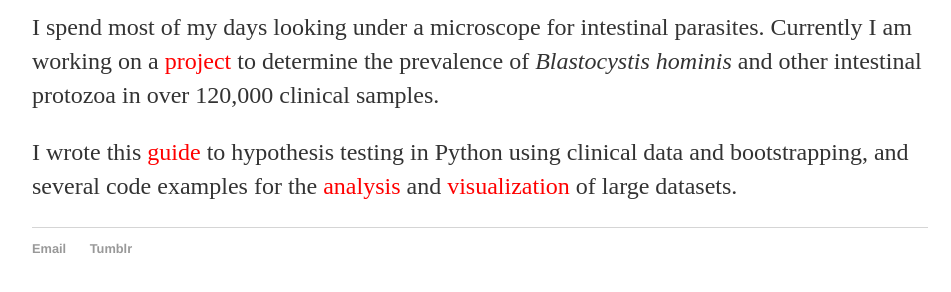
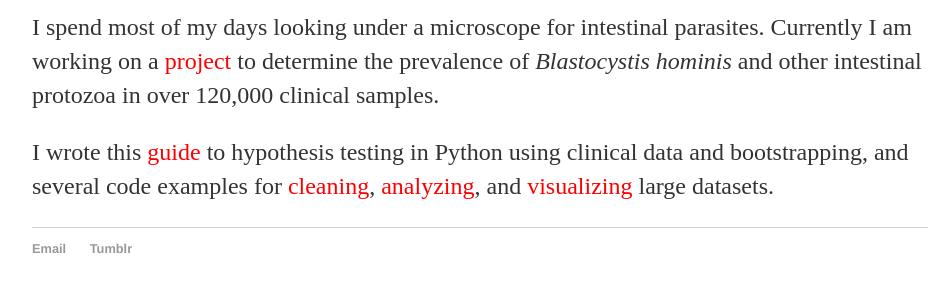
Before and after one commit to keenangraham/keenangraham.github.io, a plain HTML site: page index.html in a window 1280 px wide. Shown: the part 186-478 px from the top of the page, without its empty margins (160-1111 px from the left). Drawn offline with Linux system fonts and the light colour scheme.

Commit message:
Update index.html

```diff
--- a/index.html
+++ b/index.html
@@ -20,7 +20,7 @@
 				 I am working on a <a href="/project/project.html" style="color:red">project</a> to determine the prevalence of <em>Blastocystis hominis</em> and other
 				  intestinal protozoa in over 120,000 clinical samples.</p>
 
-				  <p>I wrote this <a href="http://nbviewer.jupyter.org/github/keenangraham/Code/blob/master/Python/CDIFF_Hypothesis_Testing.ipynb" style="color:red">guide</a> to hypothesis testing in Python using clinical data and bootstrapping, and several code examples for the <a href="http://nbviewer.jupyter.org/github/keenangraham/Code/blob/master/Python/Seasonal_Daily_Monthly_Parasitology_Results.ipynb" style="color:red">analysis</a> and <a href=" http://nbviewer.jupyter.org/github/keenangraham/Code/blob/master/Python/MergeVizStat.ipynb" style="color:red">visualization</a> of large datasets.</p>
+				  <p>I wrote this <a href="http://nbviewer.jupyter.org/github/keenangraham/Code/blob/master/Python/CDIFF_Hypothesis_Testing.ipynb" style="color:red">guide</a> to hypothesis testing in Python using clinical data and bootstrapping, and several code examples for <a href=" http://nbviewer.jupyter.org/github/keenangraham/Code/blob/master/Python/MergeVizStat.ipynb" style="color:red">cleaning</a>, <a href="http://nbviewer.jupyter.org/github/keenangraham/Code/blob/master/Python/Seasonal_Daily_Monthly_Parasitology_Results.ipynb" style="color:red">analyzing</a>, and <a href="http://nbviewer.jupyter.org/github/keenangraham/Code/blob/master/Python/CDIFF_Summary.ipynb" style="color:red">visualizing</a> large datasets.</p>
 
 
     		</div><!-- /.blurb -->
```
